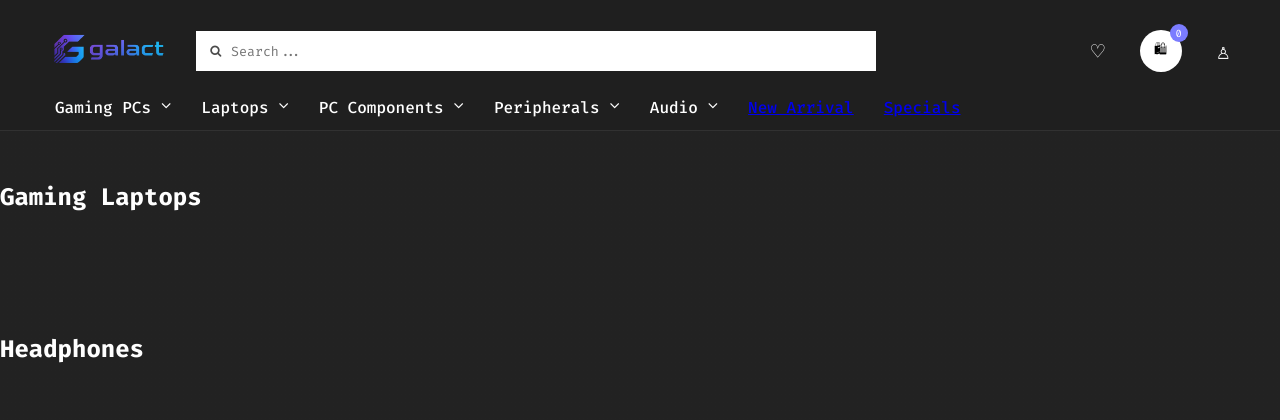
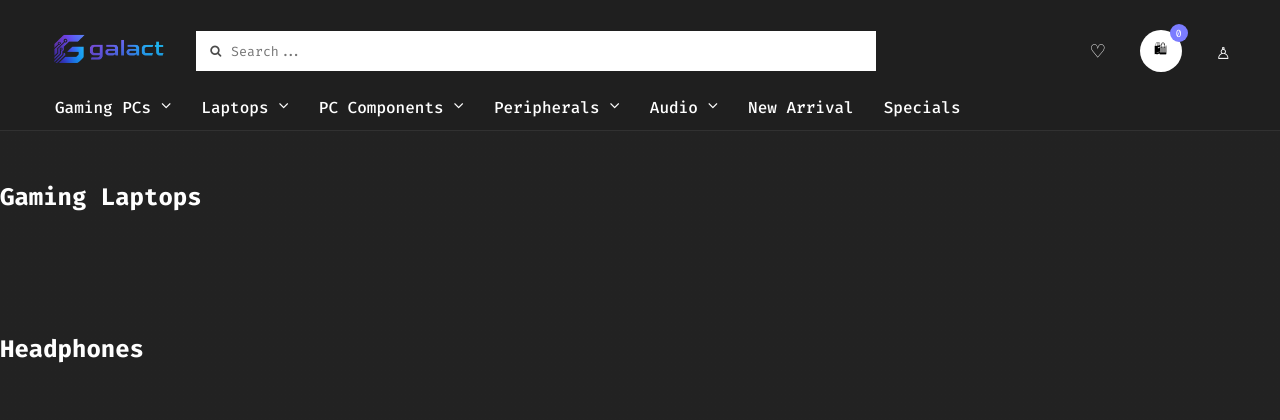
Before and after one commit to sachinstha9/Computer-Parts-Ecommerce, a Flask app: page / in a window 1280 px wide. Shown: the top 420 px of the page. Run offline with Flask 3, Linux system fonts and the light colour scheme; data that the repository does not hold is empty.

Commit message:
header item title color fixed

```diff
--- a/static/css/header.css
+++ b/static/css/header.css
@@ -210,6 +210,8 @@
   cursor: pointer;
   gap: 10px;
   margin: 0;
+  color: white;
+  text-decoration: none;
 }
 
 /* ==================================================
```
